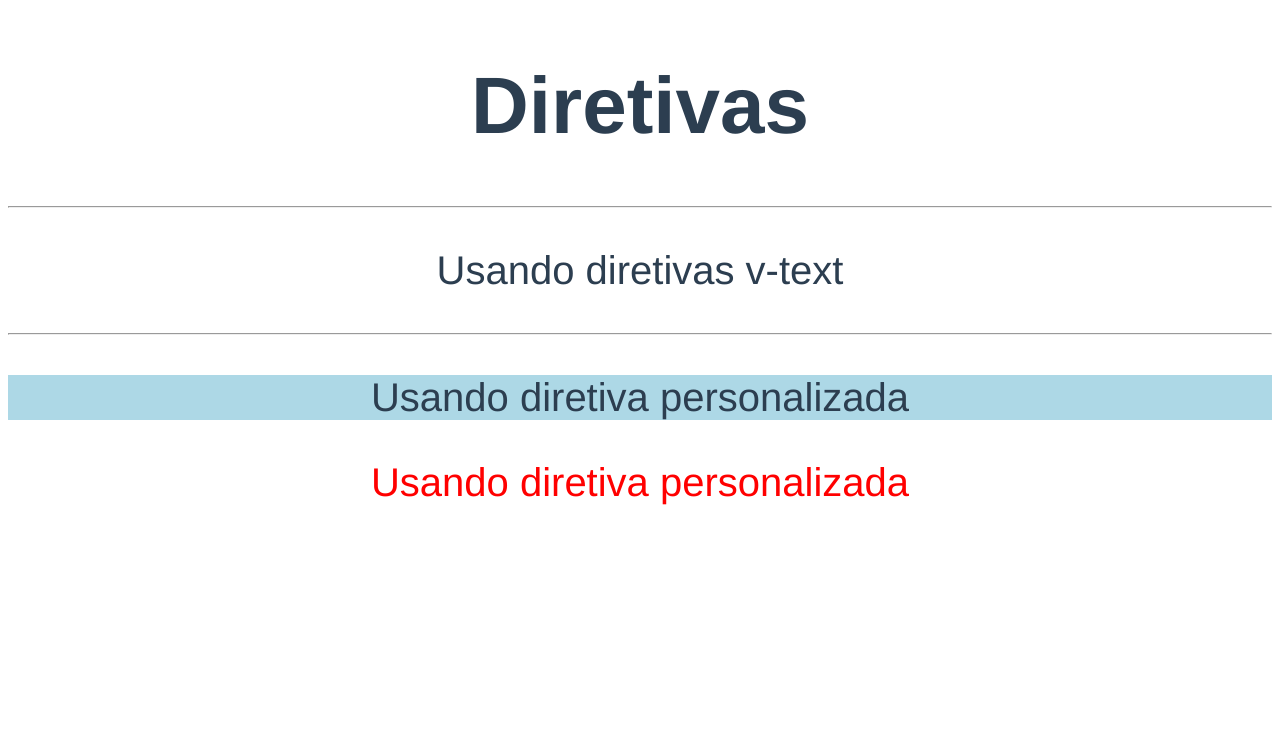
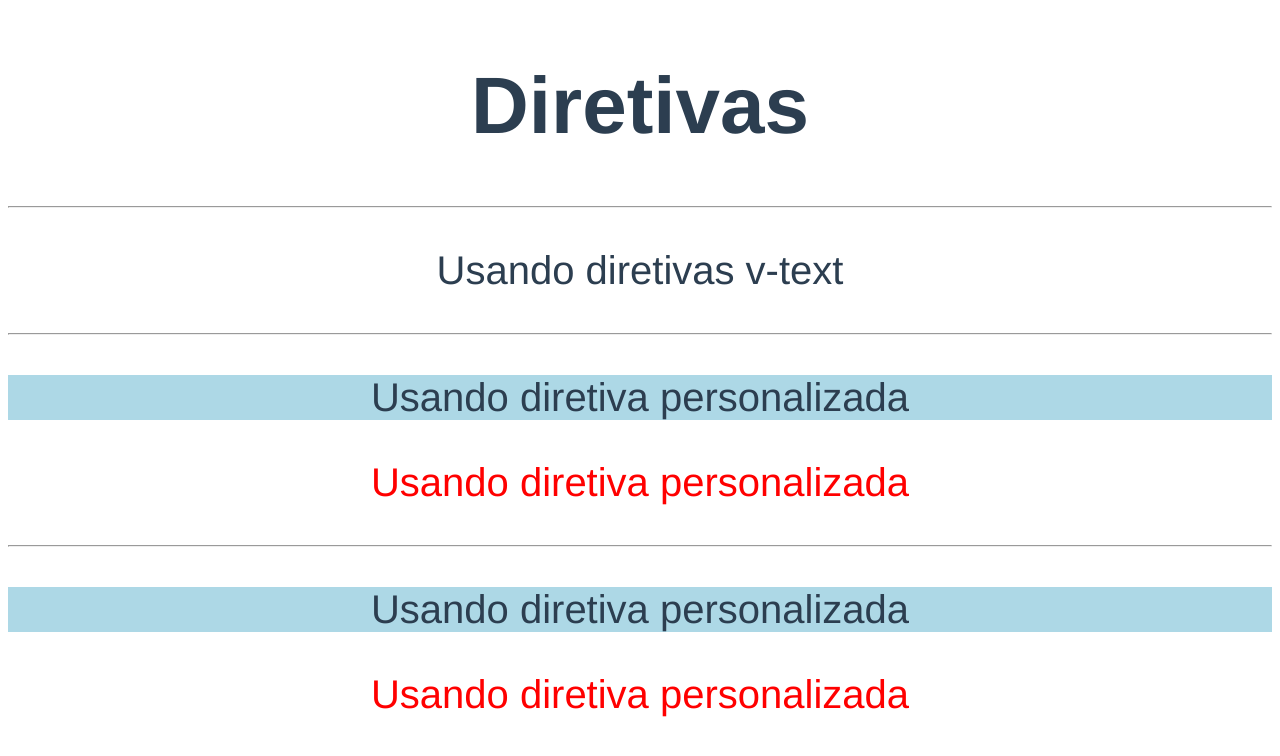
Before and after one commit to hugopedro/Vue, a Vue app in the folder diretivas-exercicios/: page / in a window 1280 px wide. Shown: the top 756 px of the page. Built offline with nearby package versions, Linux system fonts and the light colour scheme.

Commit message:
185 registrando diretivas localmente

```diff
--- a/diretivas-exercicios/src/App.vue
+++ b/diretivas-exercicios/src/App.vue
@@ -6,6 +6,9 @@
 		<hr>
 		<p v-destaque:fundo.atrasar="'lightblue'">Usando diretiva personalizada</p> <!-- se for passar string tem que usar aspas simples -->
 		<p v-destaque.atrasar="cor">Usando diretiva personalizada</p>
+		<hr>
+		<p v-destaque-local:fundo.atrasar="'lightblue'">Usando diretiva personalizada</p> <!-- se for passar string tem que usar aspas simples -->
+		<p v-destaque-local.atrasar="cor">Usando diretiva personalizada</p>
 
 		<!-- <p v-teste:argumento.mod1.mod2.mod3="'valor'"></p> -->
 
@@ -16,6 +19,25 @@
 
 <script>
 export default {
+	components: { },
+	directives: {
+		'destaque-local' : {
+			bind(el, binding, vnode) {
+				// el.style.backgroundColor = 'lightgreen'
+
+				let atraso = 0
+				if (binding.modifiers['atrasar']) atraso = 3000 //usando modificador pra atrasar
+
+				setTimeout(() => {
+					if (binding.arg === 'fundo') {
+						el.style.backgroundColor = binding.value
+					} else {
+						el.style.color = binding.value
+					}
+				}, atraso )
+			}
+				}
+	},
 	data() {
 		return {
 			cor: 'red'
```
